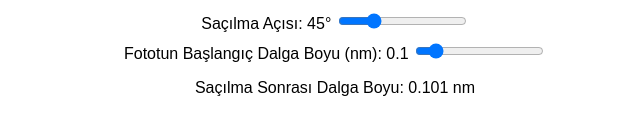
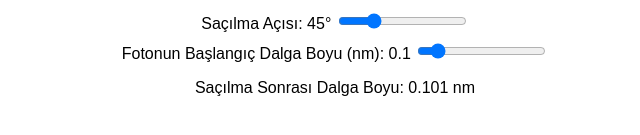
Before and after one commit to quantum4edum/deneme1, a website: page compton-sim/index.html in a window 1280 px wide. Shown: the part 471-606 px from the top of the page, 305-945 px from the left. Drawn offline with Linux system fonts and the light colour scheme.

Commit message:
Fix text errors and add minimal npm test

```diff
--- a/compton-sim/index.html
+++ b/compton-sim/index.html
@@ -18,7 +18,7 @@
   <label>Saçılma Açısı: <span id="angleValue">45</span>°
     <input type="range" id="angle" min="0" max="180" value="45">
   </label>
-  <label>Fototun Başlangıç Dalga Boyu (nm): <span id="lambdaValue">0.1</span>
+  <label>Fotonun Başlangıç Dalga Boyu (nm): <span id="lambdaValue">0.1</span>
     <input type="range" id="lambda" min="0.05" max="0.5" step="0.01" value="0.1">
   </label>
   <p>Saçılma Sonrası Dalga Boyu: <span id="result">0</span> nm</p>
```
Also changed, not shown: package.json (added, +8 -0 lines), compton-sim/README.md.
